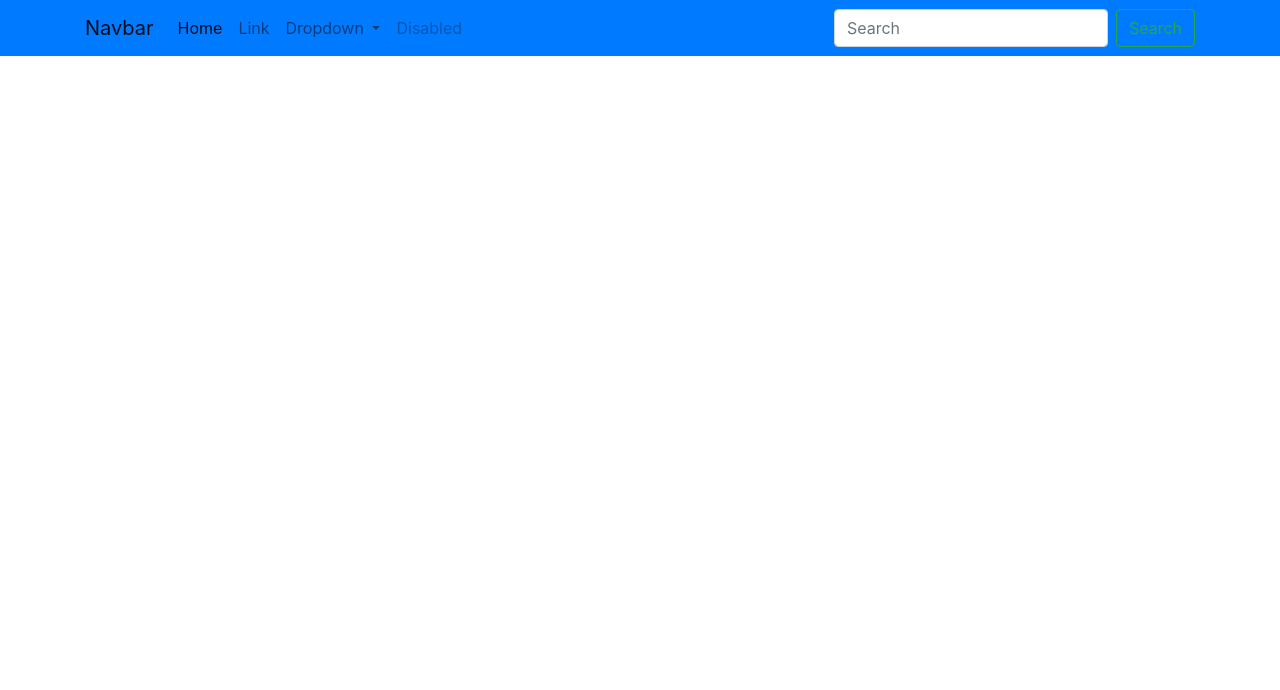
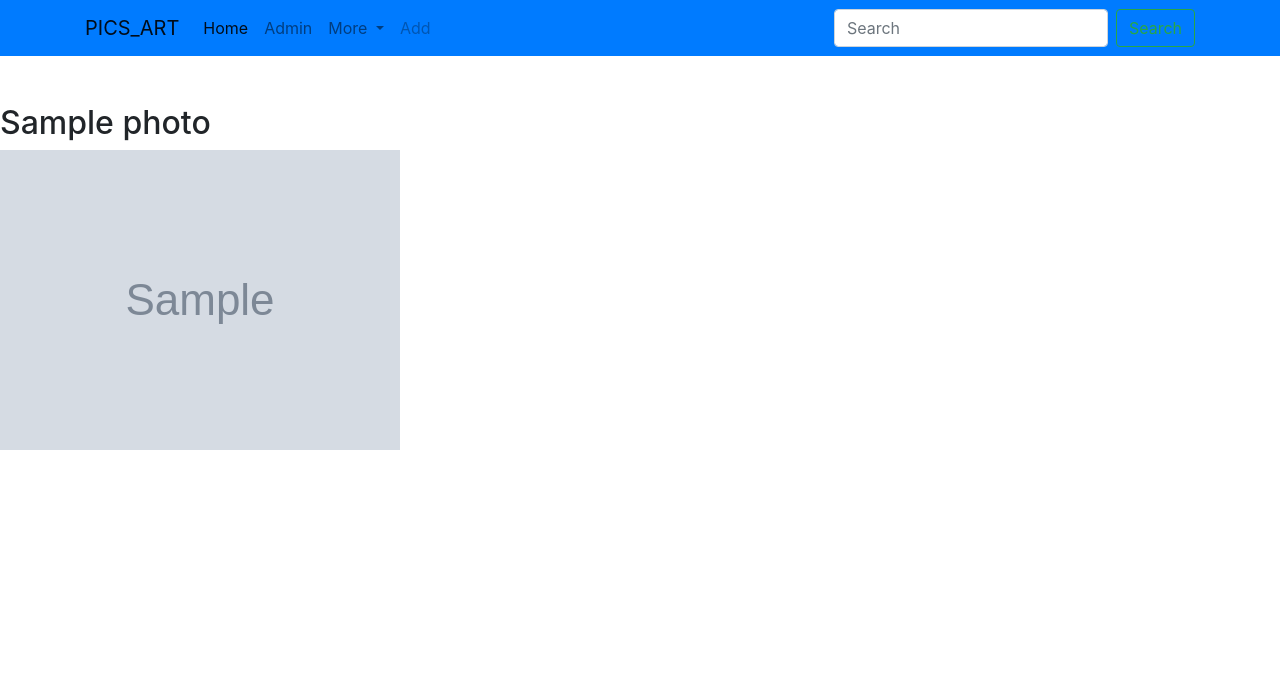
Before and after one commit to Trinityrace/galla, a Django app: page / in a window 1280 px wide. Shown: the top 690 px of the page. Run offline with Django 3.2, Linux system fonts and the light colour scheme; tables that the repository leaves empty hold one stand-in row (values such as "Sample post"); grey boxes marked "Sample" are stand-in pictures; some libraries are stand-ins or nearby versions.

Commit message:
bug fix for images not showing uploaded by admin

```diff
--- a/galla/settings.py
+++ b/galla/settings.py
@@ -120,5 +120,7 @@ USE_TZ = True
 
 STATIC_URL = '/static/'
 
+STATICFILES_DIRS = (os.path.join(BASE_DIR,'media'))
+
 MEDIA_URL = '/media/'
 MEDIA_ROOT = os.path.join(BASE_DIR,'media')
--- a/galla/urls.py
+++ b/galla/urls.py
@@ -4,11 +4,14 @@ from django.contrib import admin
 from django.conf import settings
 from django.conf.urls.static import static
 from gallery.views import index
+from django.contrib.staticfiles.urls import staticfiles_urlpatterns
 
 urlpatterns = [
     url(r'^admin/', admin.site.urls),
     url(r'^', include('gallery.urls')),
-]+ static(settings.MEDIA_URL, document_root=settings.MEDIA_ROOT)
-
+]
+urlpatterns += staticfiles_urlpatterns()
 
 # if settings.DEBUG: urlpatterns += static(settings.MEDIA_URL, document_root=settings.MEDIA_ROOT)
+
+# + static(settings.MEDIA_URL, document_root=settings.MEDIA_ROOT)
--- a/gallery/templates/photo/photo.html
+++ b/gallery/templates/photo/photo.html
@@ -1,3 +1,4 @@
+{% load static from staticfiles %}
 <!DOCTYPE html>
 <html lang="en">
 
@@ -7,7 +8,7 @@
   <meta name="viewport" content="width=device-width, initial-scale=1.0, shrink-to-fit=no">
   <link rel="stylesheet" href="https://stackpath.bootstrapcdn.com/bootstrap/4.5.0/css/bootstrap.min.css"
     integrity="sha384-9aIt2nRpC12Uk9gS9baDl411NQApFmC26EwAOH8WgZl5MYYxFfc+NcPb1dKGj7Sk" crossorigin="anonymous">
-  <title>Document</title>
+  <title>GALLA</title>
 </head>
 
 <body>
@@ -15,7 +16,7 @@
 
   <nav class="navbar navbar-expand-lg navbar-light bg-primary">
     <div class="container">
-      <a class="navbar-brand" href="#">Navbar</a>
+      <a class="navbar-brand" href="#">PICS_ART</a>
       <button class="navbar-toggler" type="button" data-toggle="collapse" data-target="#navbarSupportedContent"
         aria-controls="navbarSupportedContent" aria-expanded="false" aria-label="Toggle navigation">
         <span class="navbar-toggler-icon"></span>
@@ -27,22 +28,22 @@
             <a class="nav-link" href="#">Home <span class="sr-only">(current)</span></a>
           </li>
           <li class="nav-item">
-            <a class="nav-link" href="#">Link</a>
+            <a class="nav-link" href="#">Admin</a>
           </li>
           <li class="nav-item dropdown">
             <a class="nav-link dropdown-toggle" href="#" id="navbarDropdown" role="button" data-toggle="dropdown"
               aria-haspopup="true" aria-expanded="false">
-              Dropdown
+              More
             </a>
             <div class="dropdown-menu" aria-labelledby="navbarDropdown">
-              <a class="dropdown-item" href="#">Action</a>
-              <a class="dropdown-item" href="#">Another action</a>
+              <a class="dropdown-item" href="#"></a>
+              <a class="dropdown-item" href="#">Location</a>
               <div class="dropdown-divider"></div>
-              <a class="dropdown-item" href="#">Something else here</a>
+              <a class="dropdown-item" href="#">Category</a>
             </div>
           </li>
           <li class="nav-item">
-            <a class="nav-link disabled" href="#" tabindex="-1" aria-disabled="true">Disabled</a>
+            <a class="nav-link disabled" href="#" tabindex="-1" aria-disabled="true">Add</a>
           </li>
         </ul>
         <form class="form-inline my-2 my-lg-0">
@@ -54,10 +55,10 @@
   </nav>
   <br> <br>
   <div class="content">
-    {% for photo in photos %}
-      {% if photo.image %}
-      <h2>{{ photo.title }}</h2>
-      <img src="{{ photo.image.url }}" class="img-responsive" alt="">
+    {% for image in images %}
+      {% if image.image %}
+      <h2>{{ image.title }}</h2>
+      <img src="{{ image.image.url }}" class="img-responsive" alt="">
       {% endif %}
     {% endfor %}
 
--- a/gallery/views.py
+++ b/gallery/views.py
@@ -4,5 +4,5 @@ from django.http  import HttpResponse, Http404
 
 # Create your views here.
 def index(request):
-    images = Photo.objects.all()
+    images = Photo.objects.all().order_by('timestamp')
     return render(request, 'photo/photo.html', {'images': images})
```
